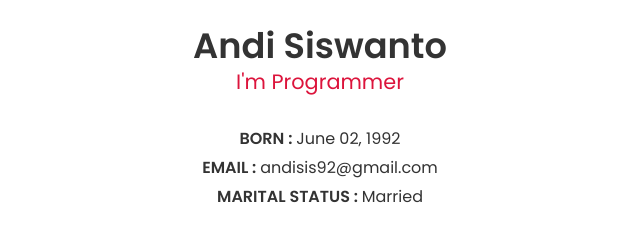
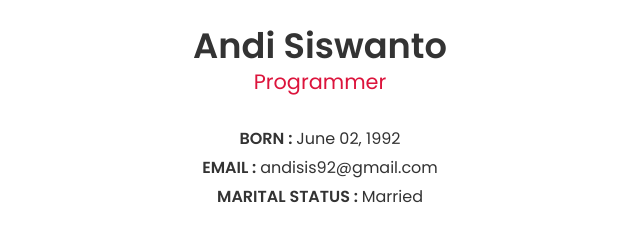
Before and after one commit to andisis/andisis.github.io, a plain HTML site: page index.html in a window 1280 px wide. Shown: the part 403-639 px from the top of the page, 320-960 px from the left. Drawn offline with Linux system fonts and the light colour scheme; files whose address does not match are found by name.

Commit message:
Update index.html

```diff
--- a/index.html
+++ b/index.html
@@ -66,7 +66,7 @@
 						<div class="intro">
 							<div class="profile-img"><img src="images/andi.jpg" alt=""></div>
 							<h2><b>Andi Siswanto</b></h2>
-							<h4 class="font-yellow">I'm Programmer</h4>
+							<h4 class="font-yellow">Programmer</h4>
 							<ul class="information margin-tb-30">
 								<li><b>BORN : </b>June 02, 1992</li>
 								<li><b>EMAIL : </b>andisis92@gmail.com</li>
```
